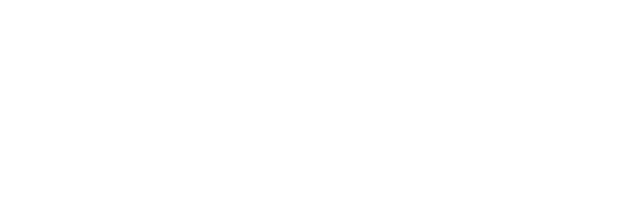
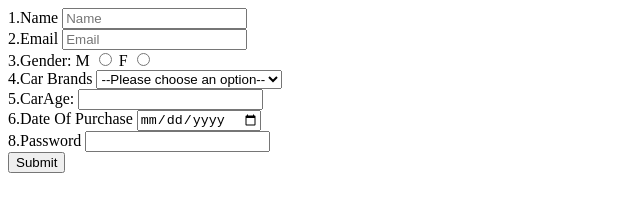
Before and after one commit to acciojob/car-insurance-form-AnitaGhanata, a website: page main.html in a window 1280 px wide. Shown: the whole page, without its empty margins (0-640 px from the left). Drawn offline with Linux system fonts and the light colour scheme.

Commit message:
created a submission

```diff
--- a/main.html
+++ b/main.html
@@ -7,7 +7,48 @@
 </head>
 
 <body>
-	<!-- the entire body must be written by student -->
+	<form id="my-form" method="post">
+				<div>
+			<label for="name">1.Name</label>
+			<input type="text" id="name" placeholder="Name" required>
+		</div>
+		<div>
+			<label for="email">2.Email</label>
+			<input type="email" id="email" placeholder="Email" required>
+		</div>
+		<div>
+				<!-- 3. -->
+			 <label for="gender">3.Gender:</label>
+			 <label for="gender_m">M</label>
+			  <input type="radio" id="gender_m" name="gender" required>
+			  <label for="gender">F</label>
+			  <input type="radio" id="gender_f" name="gender" required>
+		</div>
+		<div>
+			<label for="cars">4.Car Brands</label>
+			  <select name="cars" id="cars" required>
+				  <option value="" disabled selected>--Please choose an option--</option>
+				  <option>BMW</option>
+				  <option>Audi</option>
+				  <option>Mercedez</option>
+			  </select>
+		</div>
+		<div>
+			 <label for="Carage">5.CarAge:</label>
+			 <input type="number" id="Carage" min="0" required >
+		</div>
+		<div>
+			<label for="dop">6.Date Of Purchase</label>
+			<input type="date" id="dop" required>
+		</div>
+		<div>
+			 <label for="password">8.Password</label>
+			 <input type="password" id="password" required>
+		</div>
+		 <div>
+			<button type="submit">Submit</button>
+		</div>
+	</form> <!-- the entire body must be written by student -->
     <script type="text/javascript" src="./script.js">
 </script>
 
```
